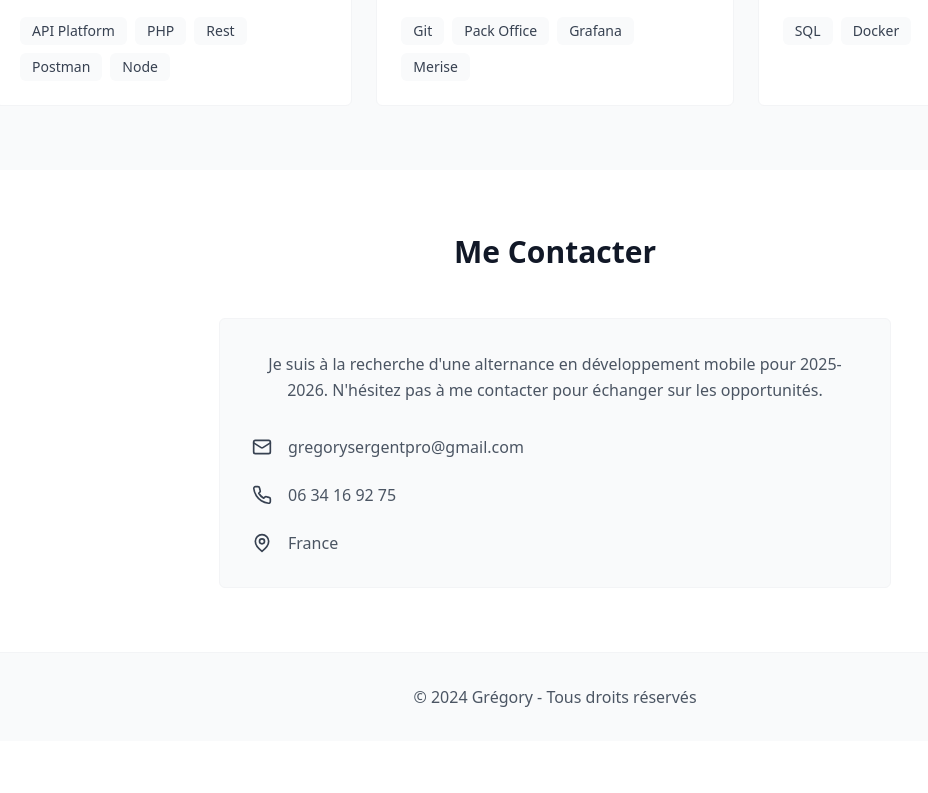
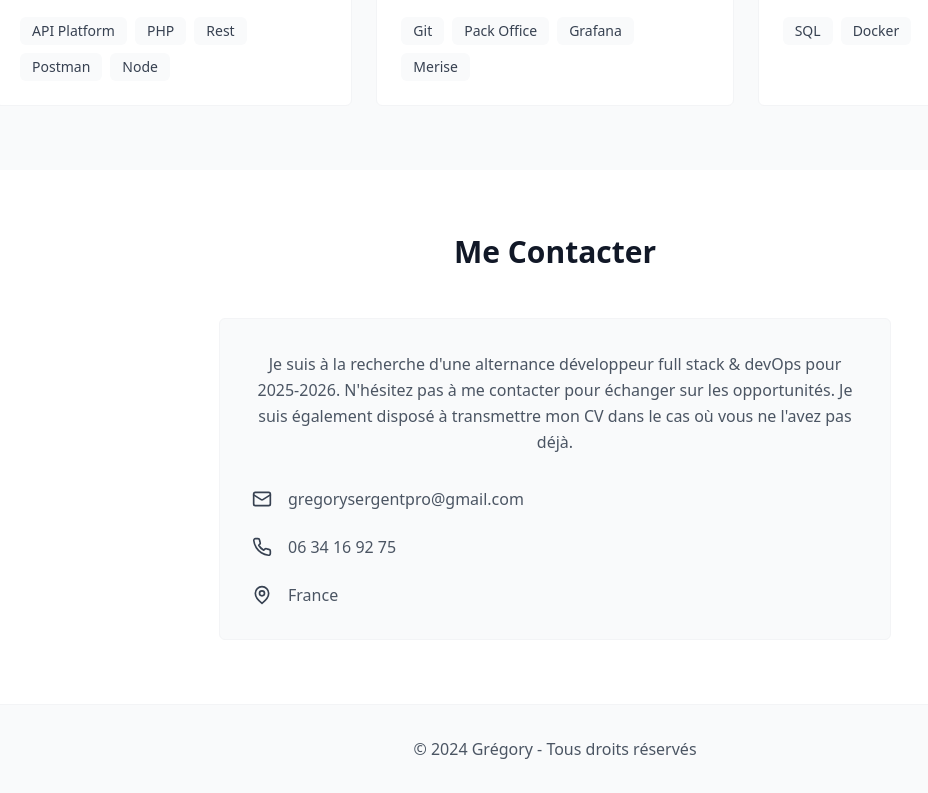
Before and after one commit to GregorySpro/Portfolio, a React (Vite) app: page / in a window 1280 px wide. Shown: the part 1775-2568 px from the top of the page, without its empty margins (85-1013 px from the left). Before the commit the page ends 2516 px from the top, so only its background shows below. Built offline with nearby package versions, Linux system fonts and the light colour scheme.

Commit message:
Fixing contact description.

```diff
--- a/src/components/Contact.tsx
+++ b/src/components/Contact.tsx
@@ -9,8 +9,9 @@ export function Contact() {
         <SectionTitle>Me Contacter</SectionTitle>
         <div className="bg-gray-50 rounded-md p-8 max-w-2xl mx-auto border border-gray-100">
           <p className="text-gray-600 text-center mb-8 leading-relaxed">
-            Je suis à la recherche d'une alternance en développement mobile pour 2025-2026.
+            Je suis à la recherche d'une alternance développeur full stack & devOps pour 2025-2026.
             N'hésitez pas à me contacter pour échanger sur les opportunités.
+            Je suis également disposé à transmettre mon CV dans le cas où vous ne l'avez pas déjà.
           </p>
           <div className="space-y-6">
             <div className="flex items-center gap-4">
```
